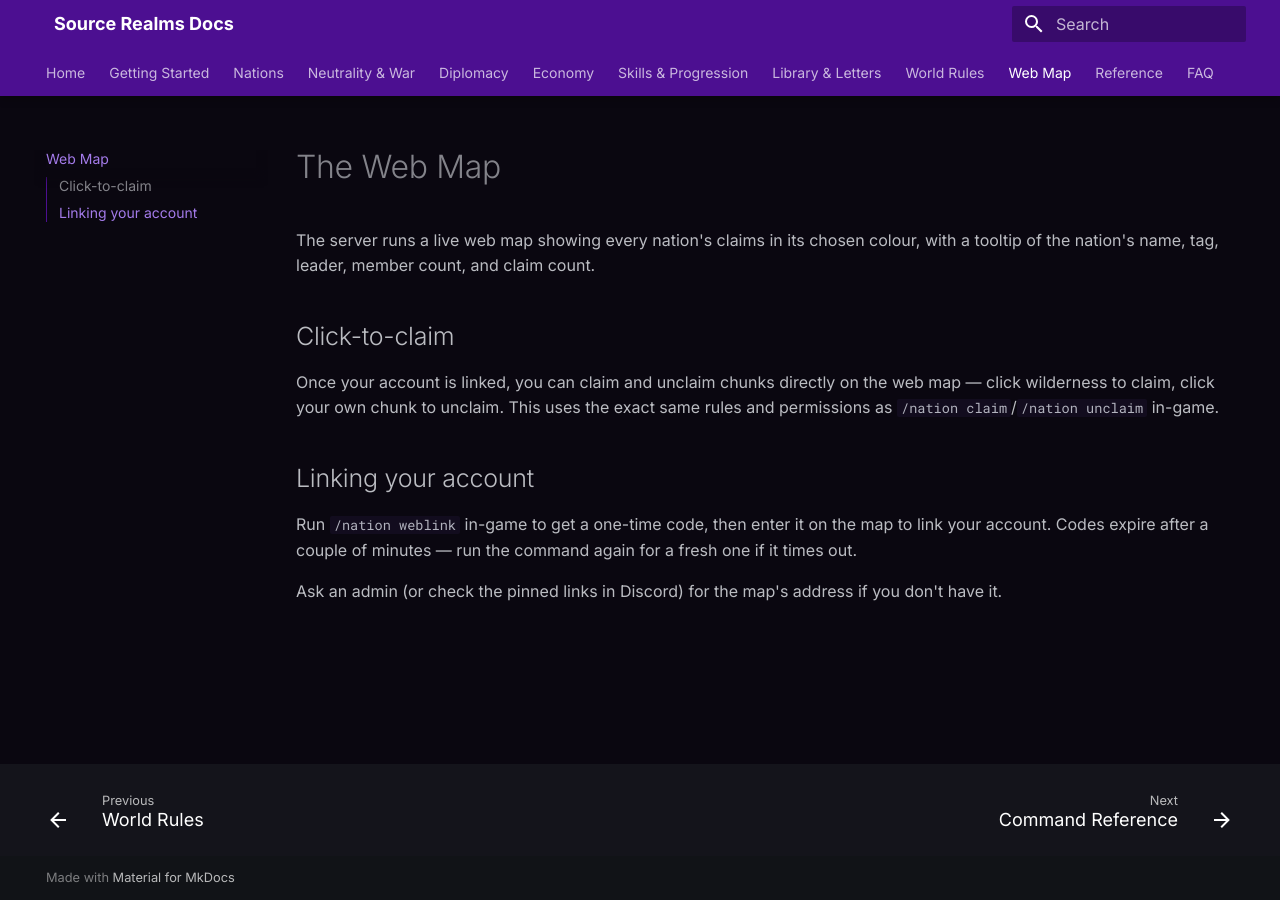
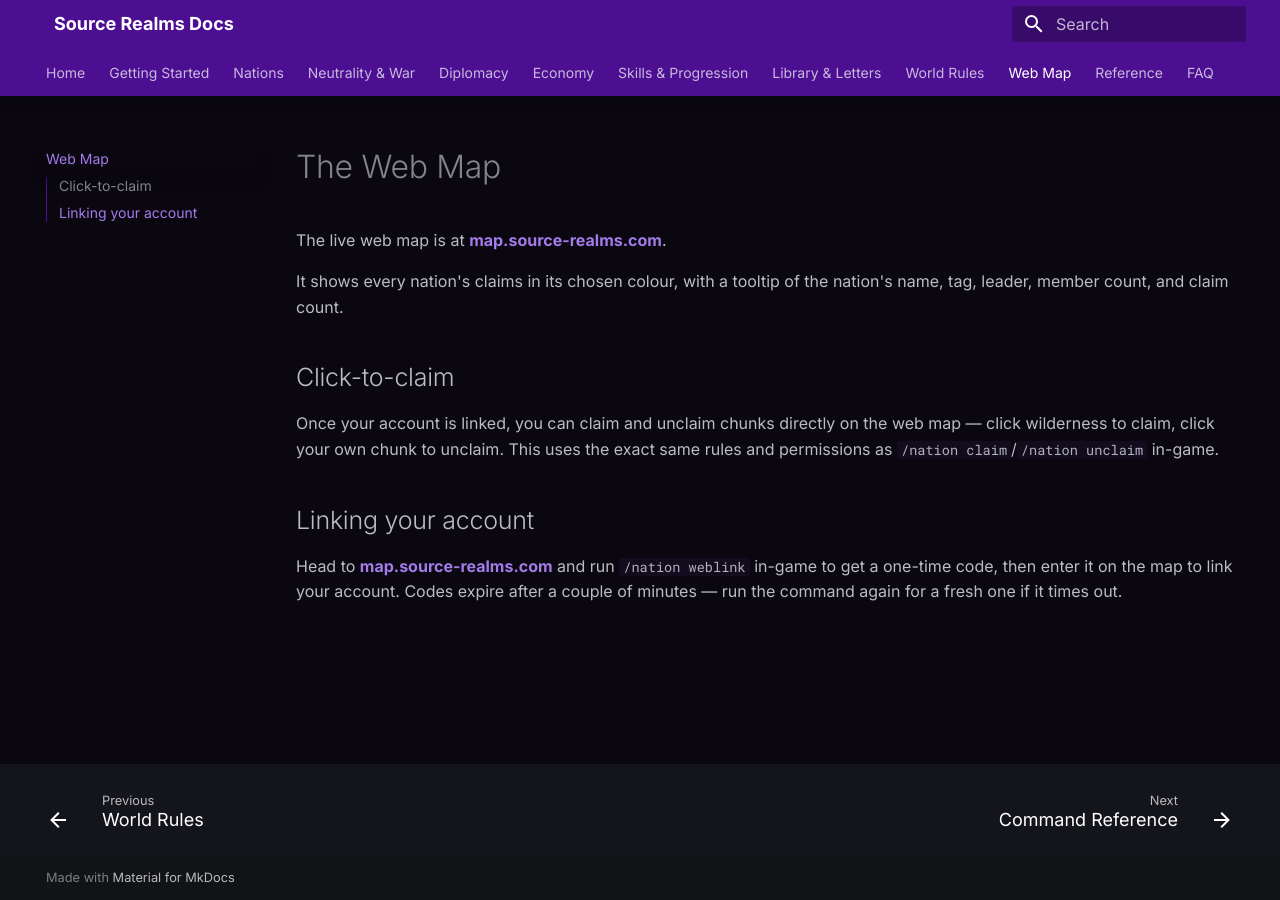
Before and after one commit to SourceRealms/sourcerealms-docs, an MkDocs documentation site: the page built from docs/web-map.md, in a window 1280 px wide. Built offline with MkDocs 1.6.1 and Material for MkDocs 9.7.7, drawn with Linux system fonts in a browser that asks for light colours.

Commit message:
Add the actual web map URL to the web map page
Co-Authored-By: Claude Opus 4.8 <noreply@anthropic.com>

```diff
--- a/docs/web-map.md
+++ b/docs/web-map.md
@@ -1,7 +1,9 @@
 # The Web Map
 
-The server runs a live web map showing every nation's claims in its chosen colour, with a tooltip
-of the nation's name, tag, leader, member count, and claim count.
+The live web map is at **[map.source-realms.com](https://map.source-realms.com)**.
+
+It shows every nation's claims in its chosen colour, with a tooltip of the nation's name, tag,
+leader, member count, and claim count.
 
 ## Click-to-claim
 
@@ -11,8 +13,6 @@ permissions as `/nation claim`/`/nation unclaim` in-game.
 
 ## Linking your account
 
-Run `/nation weblink` in-game to get a one-time code, then enter it on the map to link your
-account. Codes expire after a couple of minutes — run the command again for a fresh one if it
-times out.
-
-Ask an admin (or check the pinned links in Discord) for the map's address if you don't have it.
+Head to **[map.source-realms.com](https://map.source-realms.com)** and run `/nation weblink`
+in-game to get a one-time code, then enter it on the map to link your account. Codes expire after a
+couple of minutes — run the command again for a fresh one if it times out.
```
